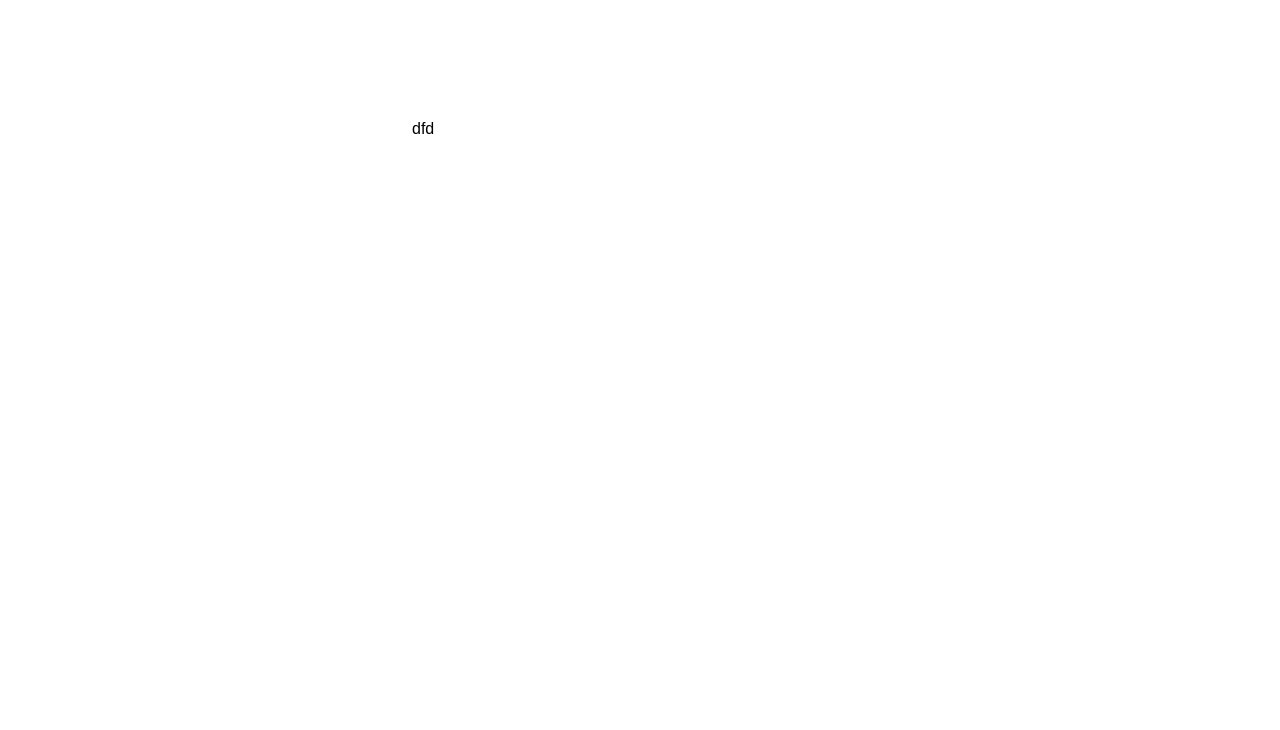
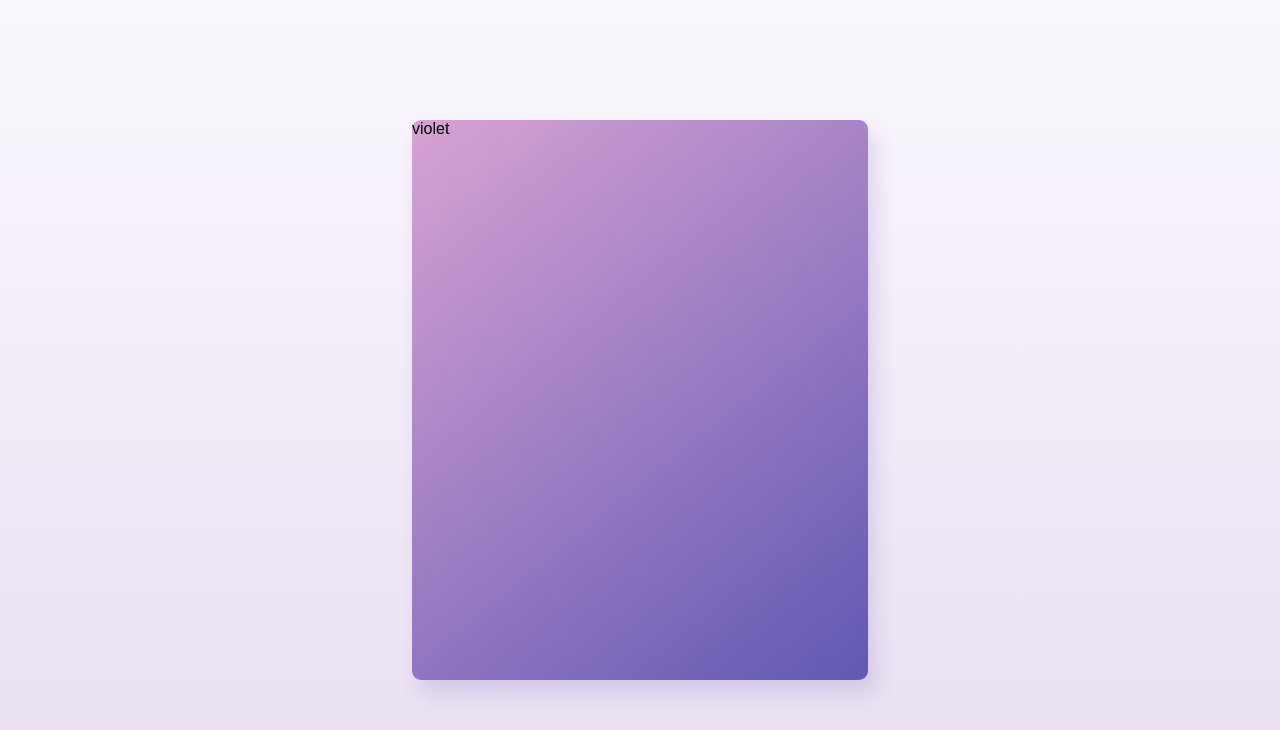
Before and after one commit to sahar150/Nixop---to-do-list, a Vue app: page / in a window 1280 px wide. Shown: the top 730 px of the page. Built offline with nearby package versions, Linux system fonts and the light colour scheme.

Commit message:
added availabe themes styles

```diff
--- a/src/App.vue
+++ b/src/App.vue
@@ -1,19 +1,53 @@
 <script setup>
+
+const availabelThemes = ['violet', 'cabsav'];
+const currentTheme = availabelThemes[0];
 
 </script>
 
 <template>
-    <main class="main_container">dfd</main>
+    <main class="main_container" :class="currentTheme + '_theme'">
+    {{ currentTheme }}
+    </main>
 </template>
 
 <style scoped lang="scss">
 
 @import './assets/variables';
+@import './assets/mixins';
     .main_container {
+        position: relative;
         width: 95%;
         max-width: 456px;
         min-height: 70vh;
         border-radius: $container_border_radius;
 
+        //outer container gradiant background without adding extra unnecessary html tag
+        &::before {
+            content: '';
+            position: fixed;
+            top: 0;
+            left: 0;
+            width: 100vw;
+            height: 100vh;
+            z-index: -1;
+        }
+
+        &.violet_theme {
+            &::before {
+                @include outer_container_bg($light_lilac, $sunff_approx);
+            }
+
+            @include inner_container_style($light_orchid, $violet_blue, $venice);
+        }
+
+        &.cabsav_theme {
+            &::before {
+                @include outer_container_bg($amourapprox, $prim);
+            }
+
+            @include inner_container_style($careys_pink, $light_tapestry, $dark_tapestry);
+        }
+
     }
 </style>
--- /dev/null
+++ b/src/assets/_mixins.scss
@@ -0,0 +1,18 @@
+/*
+** name: outer_container_bg mixin
+** description: customize outer container garadiant colors
+** params:gradiant start color, gradiant end color
+*/
+@mixin outer_container_bg($grad_from, $grad_to) {
+    background: transparent linear-gradient(180deg, $grad_from 0%, $grad_to 100%) 0% 0% no-repeat padding-box;
+}
+
+/*
+** name: inner_container_style mixin
+** description: customize inner container garadiant background and boxshadow
+** params:gradiant start color, gradiant end color, boxshadow color
+*/
+@mixin inner_container_style($grad_from, $grad_to, $shadow_color) {
+    background: transparent linear-gradient(141deg, $grad_from 0%, $grad_to 100%) 0% 0% no-repeat padding-box;
+    box-shadow: 8px 14px 20px $shadow_color;
+}
```
